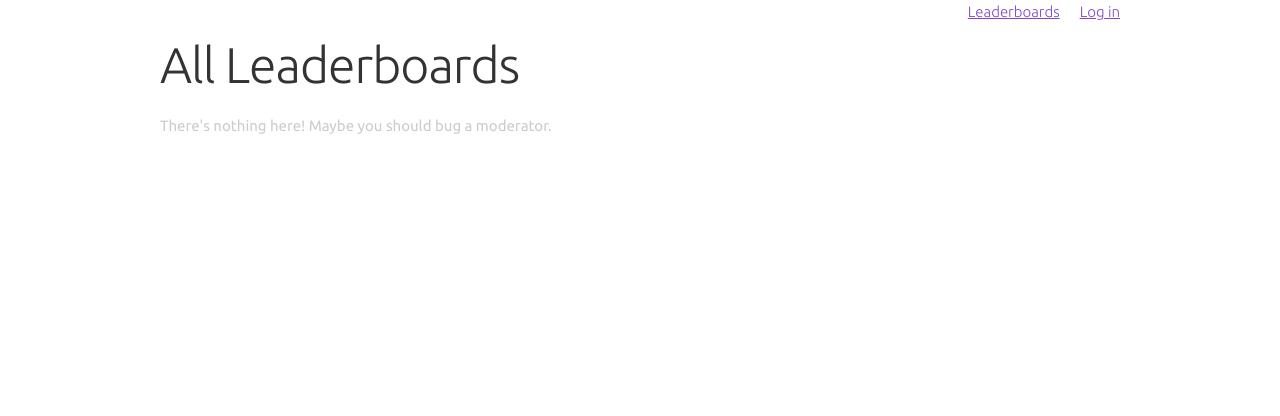
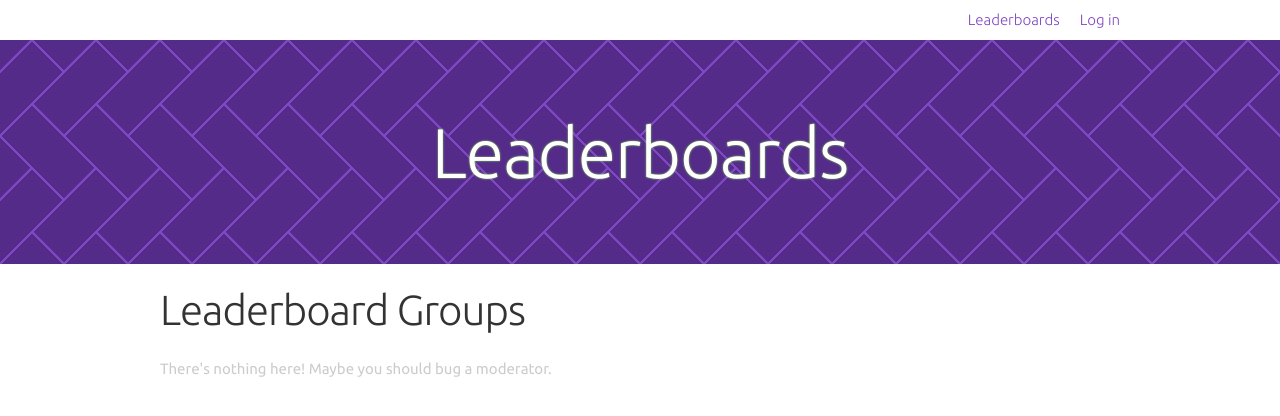
Before and after one commit to jtrussell/swindle, a Django app: page /leader/boards/ in a window 1280 px wide. Shown: the top 416 px of the page. Run offline with Django 3.2, Linux system fonts and the light colour scheme; data that the repository does not hold is empty.

Commit message:
Add fancy mastheads

```diff
--- a/src/leaderboard/templates/leaderboard/leaderboard-group.html
+++ b/src/leaderboard/templates/leaderboard/leaderboard-group.html
@@ -5,9 +5,11 @@
 <link rel="stylesheet" href="{% static 'leaderboard/leaderboard-group.css' %}">
 {% endblock %}
 
+{% block masthead %}
+<h1>{{leaderboard_group.name}} Leaderboards</h1>
+{% endblock %}
+
 {% block content %}
-<h1>{{leaderboard_group.name}} Leaderboards</h1>
-
 <ol class="leaderboards-list">
   {% for board in leaderboard_group.leaderboards.all %}
   <li class="leaderboard-list__item">
--- a/src/leaderboard/templates/leaderboard/leaderboard-groups.html
+++ b/src/leaderboard/templates/leaderboard/leaderboard-groups.html
@@ -1,8 +1,11 @@
 {% extends "page.html" %}
 
+{% block masthead %}
+<h1>Leaderboards</h1>
+{% endblock %}
+
 {% block content %}
-<h1>All Leaderboards</h1>
-
+<h2>Leaderboard Groups</h2>
 <ol class="leaderboards-list">
   {% for group in leaderboard_groups %}
   <li>
--- a/src/static/css/main.css
+++ b/src/static/css/main.css
@@ -21,10 +21,56 @@ ul.top-nav {
   flex-direction: row;
   list-style-type: none;
   font-weight: 300;
+  height: 4rem;
 }
 
-ul.top-nav > li:not(:first-child) {
-  margin-left: 20px;
+ul.top-nav li {
+  padding: 0;
+  margin: 0 0 0 20px;
+  display: flex;
+  align-items: center;
+}
+
+ul.top-nav li a {
+  text-decoration: none;
+}
+
+ul.top-nav > li:first-child {
+  margin-left: none;
+}
+
+/**
+ * Masthead
+ */
+#masthead h1 {
+  max-width: 960px;
+  margin-left: auto;
+  margin-right: auto;
+}
+
+@media (min-width: 550px) {
+  #masthead h1 {
+    max-width: none;
+    margin-left: none;
+    margin-right: none;
+    font-size: 7rem;
+    background-color: var(--color-sw-purple-darker);
+    color: var(--color-bg);
+    padding: 7rem;
+    text-align: center;
+    background:
+      linear-gradient(135deg, var(--color-sw-purple-darker) 21px, var(--color-sw-purple) 22px, var(--color-sw-purple) 24px, transparent 24px, transparent 67px, var(--color-sw-purple) 67px, var(--color-sw-purple) 69px, transparent 69px),
+      linear-gradient(225deg, var(--color-sw-purple-darker) 21px, var(--color-sw-purple) 22px, var(--color-sw-purple) 24px, transparent 24px, transparent 67px, var(--color-sw-purple) 67px, var(--color-sw-purple) 69px, transparent 69px)0 64px;
+    background-color:var(--color-sw-purple-darker);
+    background-size: 64px 128px;
+    text-shadow: 0px 0px 2px var(--color-sw-green);
+  }
+}
+
+@media (max-width: 550px) {
+  #masthead h1 {
+    width: 85%;;
+  }
 }
 
 /**
--- a/src/templates/page.html
+++ b/src/templates/page.html
@@ -46,6 +46,12 @@
     </ul>
   </nav>
 
+  <div id="masthead">
+    {% block masthead %}
+    <!-- Silence is golden -->
+    {% endblock %}
+  </div>
+
   <!-- Add your site or application content here -->
   <main role="main" class="container">
     {% block content %}
```
